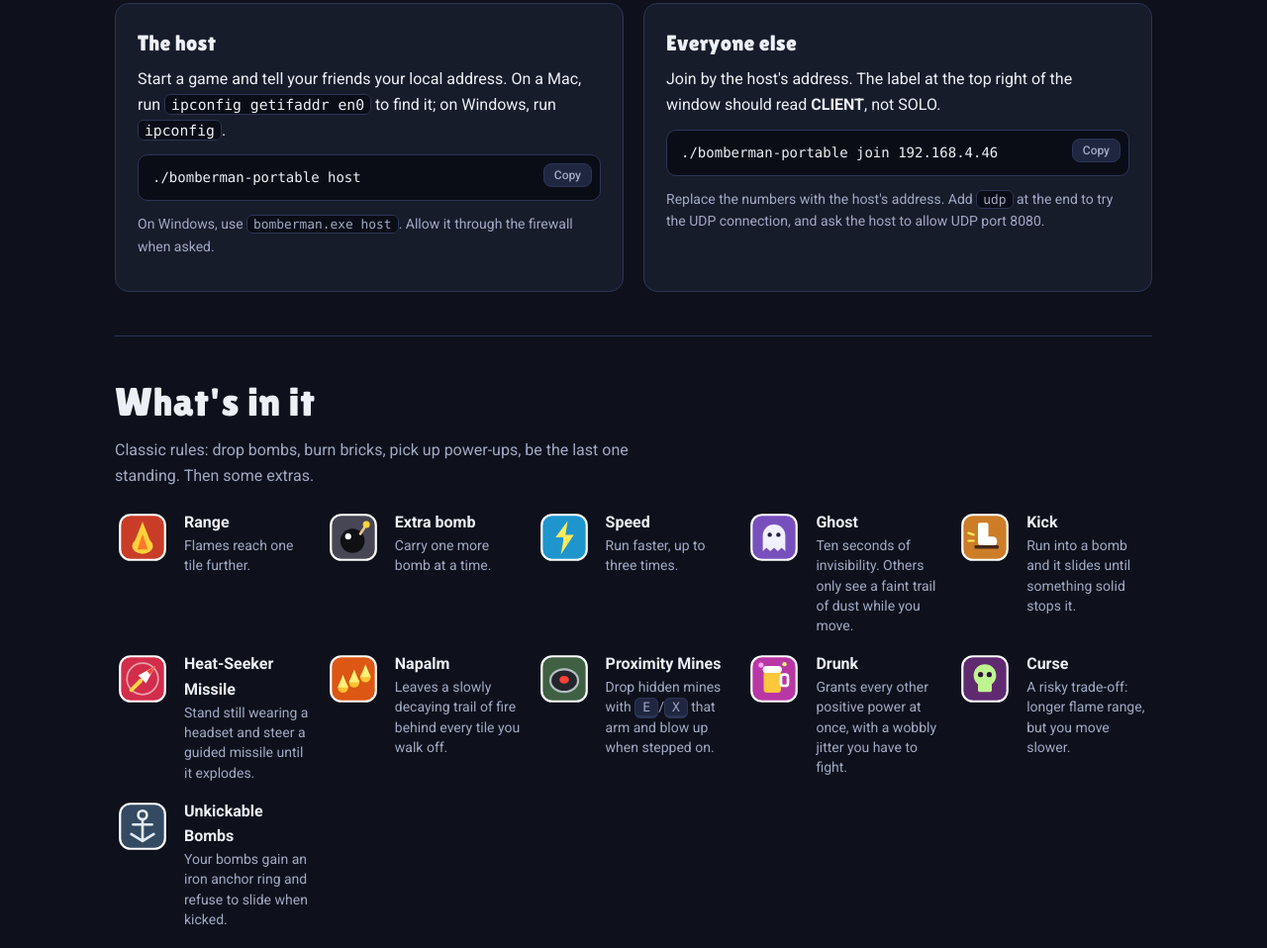
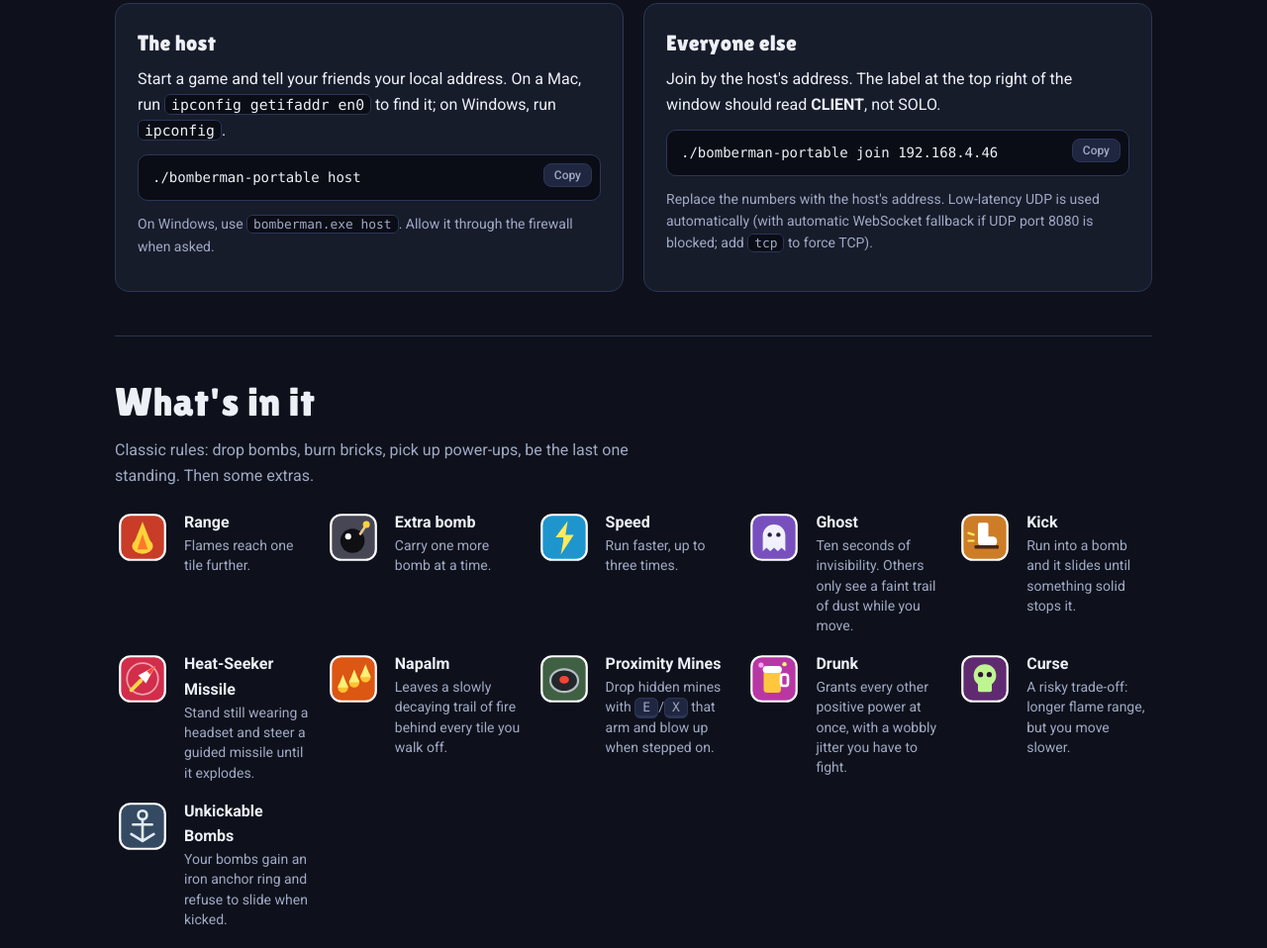
Before and after one commit to colemanbroad/bomberman, a plain HTML site: page index.html in a window 1280 px wide. Shown: the part 1391-2349 px from the top of the page at 99% size. Drawn offline with Linux system fonts and the light colour scheme.

Commit message:
Note that low-latency UDP is now enabled by default

```diff
--- a/index.html
+++ b/index.html
@@ -151,7 +151,7 @@ chmod +x bomberman-portable
         <h3>Everyone else</h3>
         <p>Join by the host's address. The label at the top right of the window should read <b>CLIENT</b>, not SOLO.</p>
         <pre><code>./bomberman-portable join 192.168.4.46</code><button class="copy" type="button">Copy</button></pre>
-        <p class="note">Replace the numbers with the host's address. Add <code>udp</code> at the end to try the UDP connection, and ask the host to allow UDP port 8080.</p>
+        <p class="note">Replace the numbers with the host's address. Low-latency UDP is used automatically (with automatic WebSocket fallback if UDP port 8080 is blocked; add <code>tcp</code> to force TCP).</p>
       </div>
     </div>
   </section>
```
